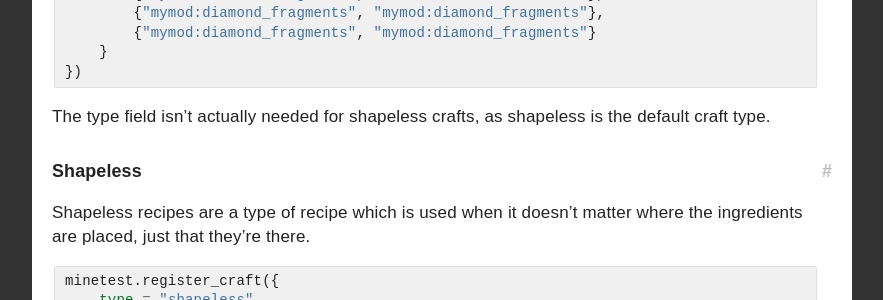
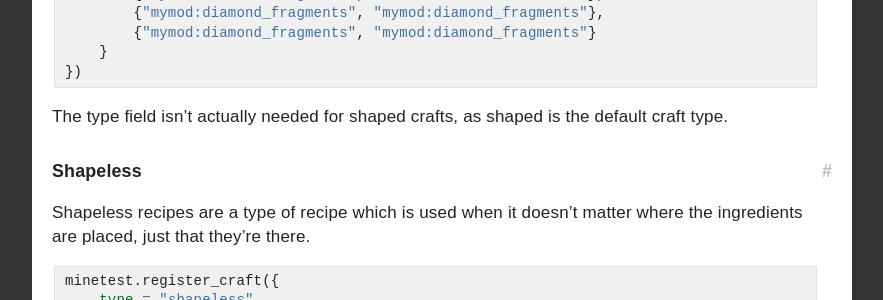
Before and after one commit to rubenwardy/minetest_modding_book, a Jekyll site: the page built from _en/items/nodes_items_crafting.md, in a window 1280 px wide and 900 px high, scrolled down 4199 px. Shown: the part 153-453 px from the top of the window, without its empty margins (338-1221 px from the left). Built offline with Jekyll 4.4.1, drawn with Linux system fonts in a browser that asks for light colours; nearby versions of some CDN libraries.

Commit message:
Nodes, Items, and Crafting: Fix typo

````diff
--- a/_en/items/nodes_items_crafting.md
+++ b/_en/items/nodes_items_crafting.md
@@ -242,7 +242,7 @@ minetest.register_craft({
 })
 ```
 
-The type field isn't actually needed for shapeless crafts, as shapeless is the
+The type field isn't actually needed for shaped crafts, as shaped is the
 default craft type.
 
 ### Shapeless
````
